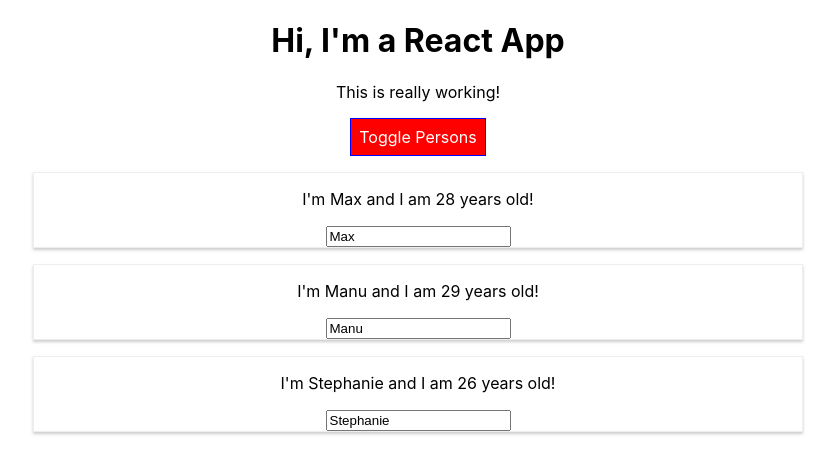
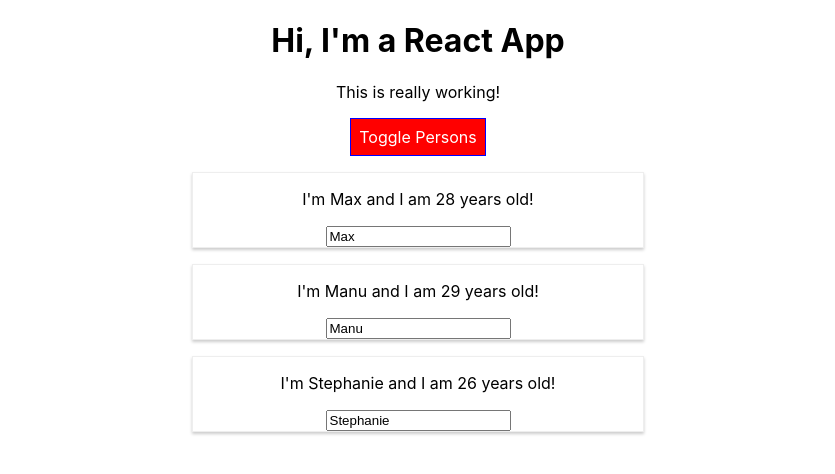
Before and after one commit to arthurthlee/React-Complete-Guide, a React (Create React App) app: page / in a window 1280 px wide. Both pictures are taken after a click on the button "Toggle Persons". Shown: the top 474 px of the page, without its empty margins (222-1057 px from the left). Built offline with nearby package versions, Linux system fonts and the light colour scheme.

Commit message:
Chapter 5 Lesson 6

```diff
--- a/src/App.js
+++ b/src/App.js
@@ -1,7 +1,7 @@
 import React, { Component } from 'react';
 import './App.css';
 import Person from './Person/Person'
-import Radium from 'radium'
+import Radium, { StyleRoot } from 'radium'
 
 class App extends Component {
   state = {
@@ -92,6 +92,7 @@
     }
 
     return (
+      <StyleRoot>
         <div className="App">
           <h1>Hi, I'm a React App</h1>
           <p className={classes.join(' ')}>This is really working!</p>
@@ -100,6 +101,8 @@
             onClick={this.togglePersonsHandler}>Toggle Persons</button>
           {persons}
         </div>
+      </StyleRoot>
+
     );
     //return React.createElement('div', {className: 'App'}, React.createElement('h1', null, 'Hi, I\'m a React App!!!'));
   }
--- a/src/Person/Person.js
+++ b/src/Person/Person.js
@@ -3,8 +3,13 @@
 import Radium from 'radium'
 
 const person = (props) => {
+    const style = {
+        '@media (min-width: 500px)': {
+            width: '450px'
+        }
+    };
     return (
-        <div className="Person">
+        <div className="Person" style={style}>
             <p onClick={props.click}>I'm {props.name} and I am {props.age} years old!</p>
             <p>{props.children}</p>
             <input type="text" onChange={props.changed} value={props.name}/>
```
Lines whose indentation alone changed are shown as unchanged.
